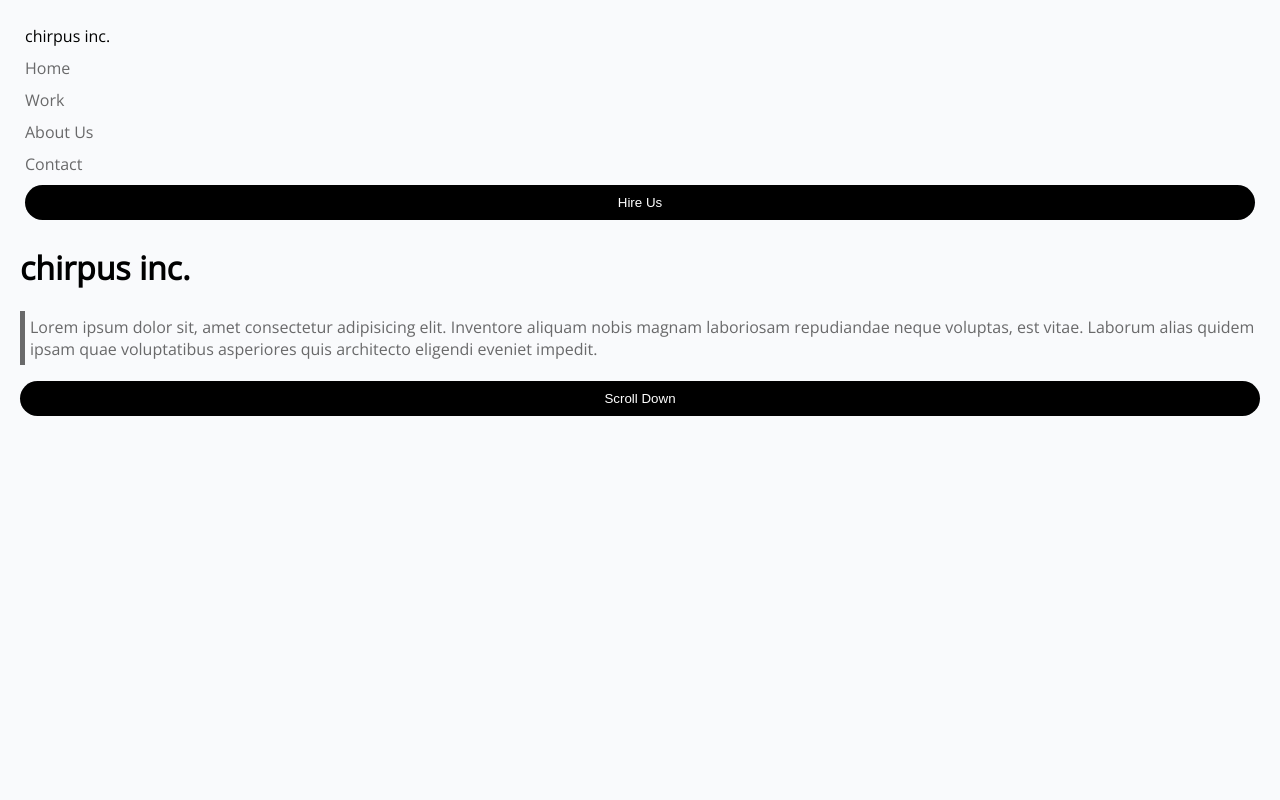
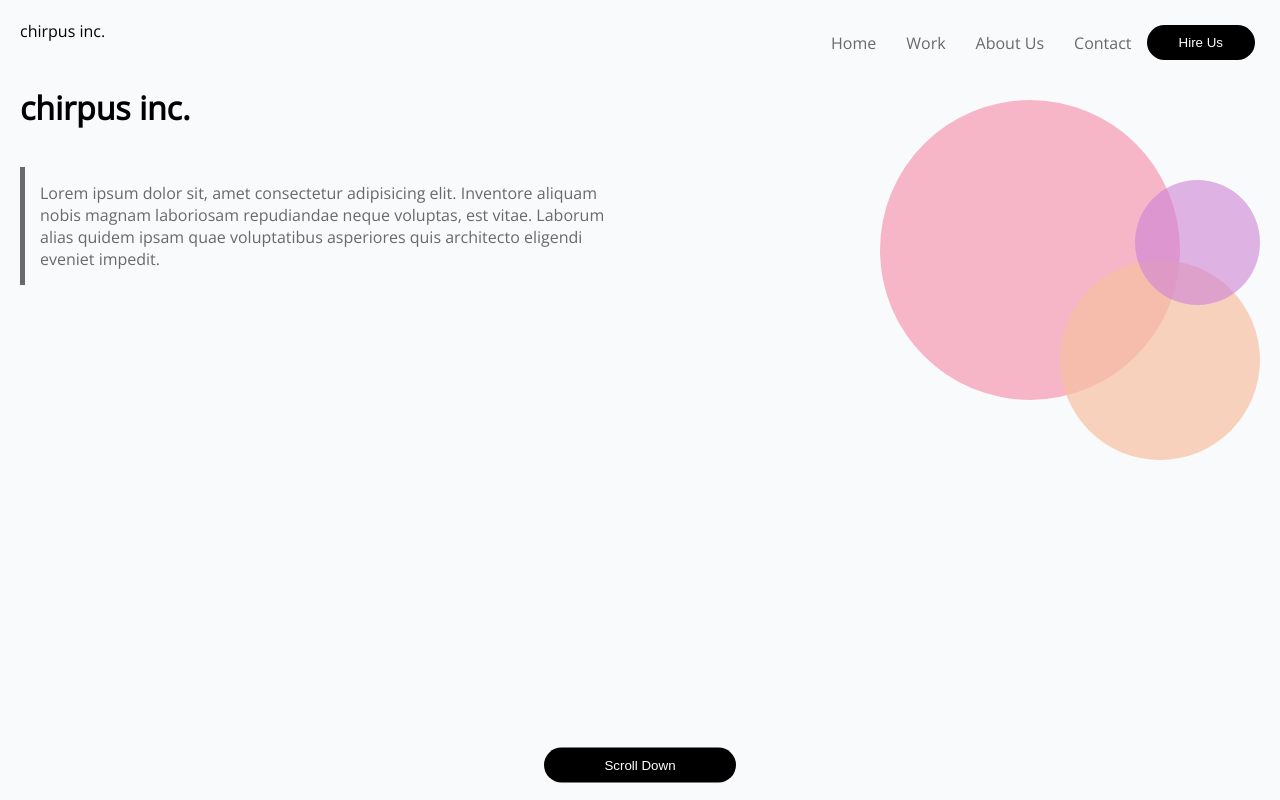
Before and after one commit to kisorv/Lab-1, a plain HTML site: page index.html in a window 1280 px wide. Drawn offline with nearby package versions, Linux system fonts and the light colour scheme.

Commit message:
added circles to lab 1

```diff
--- a/css/styles.css
+++ b/css/styles.css
@@ -4,12 +4,12 @@ body {
   margin: 20px;
 }
 
-nav {
+header {
   display: flex;
   flex-direction: column;
 }
 
-li {
+ul {
   list-style-type: none;
   padding: 5px;
 }
@@ -25,7 +25,7 @@ a:link {
 p {
   color: #69696a;
   border-left: 5px solid #69696a;
-  padding: 5px;
+  padding: 15px;
 }
 
 button {
@@ -39,3 +39,77 @@ button {
   display: inline-block;
   text-align: center;
 }
+
+@media only screen and (min-width: 768px) {
+  header {
+    display: flex;
+    flex-direction: row;
+    justify-content: space-between;
+  }
+
+  ul {
+    display: flex;
+    flex-direction: row;
+    justify-content: space-between;
+    align-items: center;
+    margin: 0;
+  }
+
+  a {
+    padding: 15px;
+  }
+
+  footer {
+    position: fixed;
+    bottom: 0px;
+    width: 15%;
+    left: 50%;
+    transform: translate(-50%, -50%);
+  }
+
+  div {
+    display: flex;
+    flex-direction: row;
+    justify-content: space-between;
+    /*flex-grow: 1;*/
+  }
+
+  aside {
+    /*position: relative;*/
+    width: 50%;
+  }
+
+  main {
+    width: 50%;
+  }
+
+  #one {
+    background: rgba(247, 136, 167, 0.6);
+    height: 300px;
+    width: 300px;
+    border-radius: 100%;
+    position: absolute;
+    top: 100px;
+    right: 100px;
+  }
+
+  #two {
+    background: rgba(247, 193, 162, 0.7);
+    height: 200px;
+    width: 200px;
+    border-radius: 100%;
+    position: absolute;
+    top: 260px;
+    right:20px;
+  }
+
+  #three {
+    background: rgba(207, 130, 213, 0.6);
+    height: 125px;
+    width: 125px;
+    border-radius: 100%;
+    position: absolute;
+    top: 180px;
+    right: 20px;
+  }
+}
--- a/index.html
+++ b/index.html
@@ -12,26 +12,39 @@
     />
   </head>
   <body>
+    <header>
+      <div>chirpus inc.</div>
       <nav>
-      <section>
-        <li>chirpus inc.</li>
+        <ul>
           <li><a href="#">Home</a></li>
           <li><a href="#">Work</a></li>
           <li><a href="#">About Us</a></li>
           <li><a href="#">Contact</a></li>
           <li><button>Hire Us</button></li>
-      </section>
+        </ul>
       </nav>
+    </header>
 
     <h1>chirpus inc.</h1>
+    <div id="main">
+      <main>
         <div>
           <p>
             Lorem ipsum dolor sit, amet consectetur adipisicing elit. Inventore
-        aliquam nobis magnam laboriosam repudiandae neque voluptas, est vitae.
-        Laborum alias quidem ipsam quae voluptatibus asperiores quis architecto
-        eligendi eveniet impedit.
+            aliquam nobis magnam laboriosam repudiandae neque voluptas, est
+            vitae. Laborum alias quidem ipsam quae voluptatibus asperiores quis
+            architecto eligendi eveniet impedit.
           </p>
         </div>
-    <button>Scroll Down</button>
+      </main>
+      <aside>
+        <div id="one"></div>
+        <div id="two"></div>
+        <div id="three"></div>
+      </aside>
+    </div>
+    <footer>
+      <button class="down">Scroll Down</button>
+    </footer>
   </body>
 </html>
```
Lines whose indentation alone changed are shown as unchanged.
